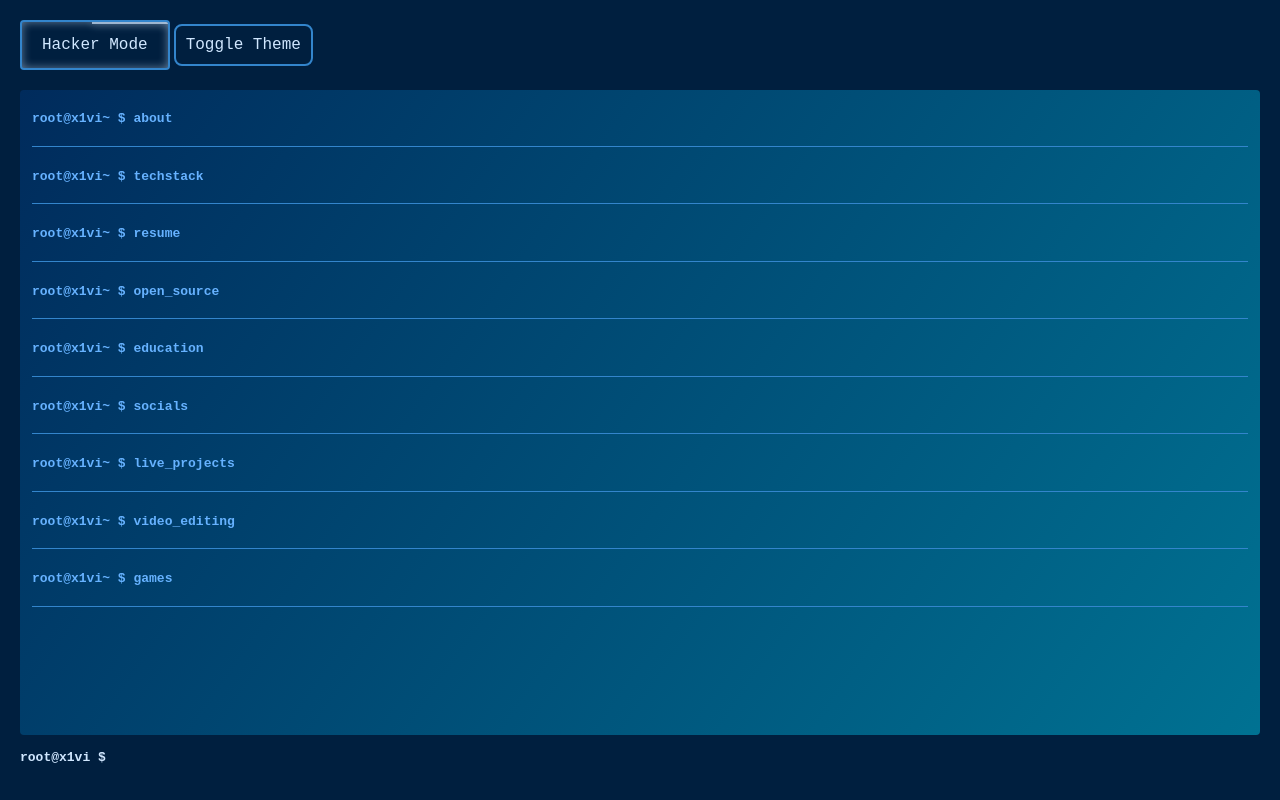
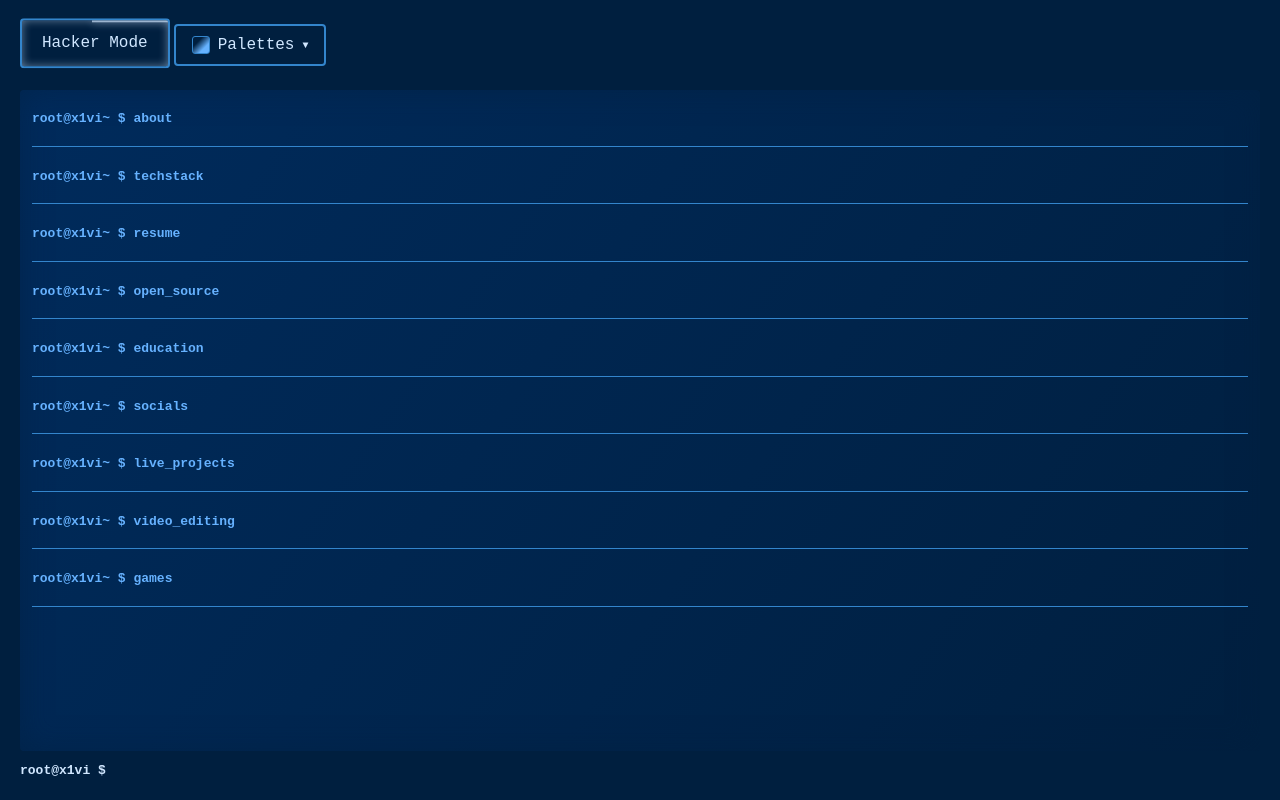
Before and after one commit to X1Vi/my-website, a React (Vite) app: page / in a window 1280 px wide. Built offline with nearby package versions, Linux system fonts and the light colour scheme.

Commit message:
feature: added a pallete selector and beautified the app

```diff
--- a/src/Components/Terminal.jsx
+++ b/src/Components/Terminal.jsx
@@ -1,5 +1,6 @@
 import AsciiAnimator from "./AsciiAnimator";
 import CommandDisplay from "./CommandDisplay";
+import ThemePicker from "./ThemePicker";
 import { useTerminal } from "../hooks/useTerminal";
 import commands from "../data/commands";
 import { asciiArt, somethingAscii } from "../data/asciiArt";
@@ -26,6 +27,27 @@ const keyframeStyles = `
     50% { opacity: 0.5; }
     100% { opacity: 0; }
 }
+
+@keyframes fadeSlideIn {
+    from { opacity: 0; transform: translateY(6px); }
+    to { opacity: 1; transform: translateY(0); }
+}
+
+@keyframes cursorBlink {
+    0%, 100% { opacity: 1; }
+    50% { opacity: 0; }
+}
+
+@keyframes bgShift {
+    0% { background-position: 0% 50%; }
+    50% { background-position: 100% 50%; }
+    100% { background-position: 0% 50%; }
+}
+
+@keyframes subtleFloat {
+    0%, 100% { transform: translateY(0); }
+    50% { transform: translateY(-2px); }
+}
 `;
 
 const Terminal = () => {
@@ -43,7 +65,7 @@ const Terminal = () => {
         commandInputRef,
         handleKeyDown,
         handleCommandClick,
-        toggleTheme,
+        setTheme,
     } = useTerminal();
 
     const modeButtonLabel = normalMode ? "Hacker Mode" : "Normal Mode";
@@ -59,24 +81,17 @@ const Terminal = () => {
                 display: "flex",
                 flexDirection: "column",
                 boxSizing: "border-box",
-                width: "100vw"
+                width: "100vw",
+                transition: "background-color 0.6s ease, color 0.6s ease",
             }}
         >
+            <style dangerouslySetInnerHTML={{ __html: keyframeStyles }} />
+
             <div style={{ display: "flex", flexDirection: 'row-reverse', justifyContent: "flex-end", marginBottom: "20px" }}>
-                <button
-                    onClick={toggleTheme}
-                    style={{
-                        padding: "10px",
-                        backgroundColor: currentColors.background,
-                        color: currentColors.text,
-                        border: `2px solid ${currentColors.border}`,
-                        cursor: "pointer",
-                        fontSize: "16px",
-                        margin: "4px 4px"
-                    }}
-                >
-                    Toggle Theme
-                </button>
+                <ThemePicker
+                    currentColors={currentColors}
+                    onSelectTheme={setTheme}
+                />
 
                 <button
                     onClick={toggleNormalMode}
@@ -91,12 +106,15 @@ const Terminal = () => {
                         overflow: "hidden",
                         transition: "all 0.3s ease",
                         borderRadius: "4px",
+                        animation: "subtleFloat 4s ease-in-out infinite",
                     }}
                     onMouseEnter={(e) => {
                         e.currentTarget.style.boxShadow = `0 0 15px ${currentColors.border}`;
+                        e.currentTarget.style.animation = 'none';
                     }}
                     onMouseLeave={(e) => {
                         e.currentTarget.style.boxShadow = "none";
+                        e.currentTarget.style.animation = 'subtleFloat 4s ease-in-out infinite';
                     }}
                 >
                     {modeButtonLabel}
@@ -136,13 +154,11 @@ const Terminal = () => {
                         opacity: 0,
                         animation: "glowPulse 4s infinite",
                     }} />
-
-                    <style dangerouslySetInnerHTML={{ __html: keyframeStyles }} />
                 </button>
             </div>
 
             {toggleAvailableCommands && (
-                <div style={{ marginBottom: "20px" }}>
+                <div style={{ marginBottom: "20px", animation: "fadeSlideIn 0.3s ease-out" }}>
                     <p>
                         <strong>Available Commands (You can also click below if you are too lazy)</strong>
                     </p>
@@ -167,12 +183,14 @@ const Terminal = () => {
                 overflowY: "auto",
                 fontFamily: "monospace",
                 padding: "12px",
-                background: `linear-gradient(125deg, ${currentColors.codeblock} 0%, ${'cyan'} 300%)`,
+                background: `linear-gradient(125deg, ${currentColors.codeblock} 0%, ${currentColors.background} 100%)`,
                 color: currentColors.text,
-                borderRadius: "4px"
+                borderRadius: "4px",
+                transition: "background 0.6s ease",
+                boxShadow: `inset 0 0 30px ${currentColors.background}80`,
             }}>
                 {showAnimations && !normalMode && (
-                    <div style={{ marginBottom: "10px" }}>
+                    <div style={{ marginBottom: "10px", animation: "fadeSlideIn 0.6s ease-out" }}>
                         <AsciiAnimator />
                         <pre style={{
                             margin: "0",
@@ -186,7 +204,8 @@ const Terminal = () => {
                     <div key={`${entry.command}-${index}-${normalMode}`} style={{
                         marginBottom: "20px",
                         borderBottom: `1px solid ${currentColors.border}`,
-                        paddingBottom: "10px"
+                        paddingBottom: "10px",
+                        animation: `fadeSlideIn 0.4s ease-out ${index * 0.05}s both`,
                     }}>
                         <CommandDisplay
                             entry={entry}
@@ -199,11 +218,22 @@ const Terminal = () => {
                 ))}
             </div>
 
-            <div style={{ display: "flex", flexDirection: "row" }}>
+            <div style={{
+                display: "flex",
+                flexDirection: "row",
+                alignItems: "center",
+                marginTop: "10px"
+            }}>
                 {windowWidth > 1024 && (
-                    <p style={{ fontWeight: "bold", display: "flex" }}>root@{Name.toLowerCase()} $</p>
+                    <p style={{
+                        fontWeight: "bold",
+                        display: "flex",
+                        margin: 0,
+                        marginRight: "8px"
+                    }}>root@{Name.toLowerCase()} $</p>
                 )}
                 {!normalMode && (
+                    <div style={{ position: 'relative', flex: 1 }}>
                         <input
                             ref={commandInputRef}
                             style={{
@@ -213,13 +243,15 @@ const Terminal = () => {
                                 borderBottom: `0px solid ${currentColors.border}`,
                                 fontSize: "16px",
                                 outline: "none",
-                            width: "90%"
+                                width: "90%",
+                                caretColor: currentColors.command,
                             }}
                             value={input}
                             onChange={(e) => setInput(e.target.value)}
                             onKeyDown={handleKeyDown}
                             placeholder="Type 'help' to see the commands"
                         />
+                    </div>
                 )}
             </div>
         </div>
--- /dev/null
+++ b/src/Components/ThemePicker.jsx
@@ -0,0 +1,146 @@
+/* eslint-disable react/prop-types */
+import { useState, useRef, useEffect } from 'react';
+import { themeList } from '../data/themes';
+
+function ThemePicker({ currentColors, onSelectTheme }) {
+    const [open, setOpen] = useState(false);
+    const dropdownRef = useRef(null);
+
+    useEffect(() => {
+        const handleClickOutside = (e) => {
+            if (dropdownRef.current && !dropdownRef.current.contains(e.target)) {
+                setOpen(false);
+            }
+        };
+        if (open) {
+            document.addEventListener('mousedown', handleClickOutside);
+        }
+        return () => document.removeEventListener('mousedown', handleClickOutside);
+    }, [open]);
+
+    return (
+        <div ref={dropdownRef} style={{ position: 'relative', margin: '4px 4px' }}>
+            <button
+                onClick={() => setOpen(!open)}
+                style={{
+                    padding: '10px 16px',
+                    backgroundColor: currentColors.background,
+                    color: currentColors.text,
+                    border: `2px solid ${currentColors.border}`,
+                    cursor: 'pointer',
+                    fontSize: '16px',
+                    borderRadius: '4px',
+                    display: 'flex',
+                    alignItems: 'center',
+                    gap: '8px',
+                    transition: 'all 0.3s ease',
+                }}
+                onMouseEnter={(e) => {
+                    e.currentTarget.style.boxShadow = `0 0 12px ${currentColors.border}`;
+                }}
+                onMouseLeave={(e) => {
+                    if (!open) e.currentTarget.style.boxShadow = 'none';
+                }}
+            >
+                <span style={{
+                    display: 'inline-block',
+                    width: '16px',
+                    height: '16px',
+                    borderRadius: '3px',
+                    background: `linear-gradient(135deg, ${currentColors.background} 30%, ${currentColors.command} 70%)`,
+                    border: `1px solid ${currentColors.border}`,
+                }} />
+                Palettes
+                <span style={{
+                    fontSize: '10px',
+                    transition: 'transform 0.3s ease',
+                    transform: open ? 'rotate(180deg)' : 'rotate(0deg)'
+                }}>&#9660;</span>
+            </button>
+
+            {open && (
+                <div style={{
+                    position: 'absolute',
+                    top: '100%',
+                    right: 0,
+                    marginTop: '8px',
+                    backgroundColor: currentColors.codeblock,
+                    border: `1px solid ${currentColors.border}`,
+                    borderRadius: '8px',
+                    padding: '12px',
+                    display: 'grid',
+                    gridTemplateColumns: 'repeat(5, 1fr)',
+                    gap: '8px',
+                    zIndex: 1000,
+                    minWidth: '280px',
+                    boxShadow: `0 8px 32px rgba(0,0,0,0.4), 0 0 20px ${currentColors.border}33`,
+                    animation: 'dropdownIn 0.2s ease-out',
+                }}>
+                    <style dangerouslySetInnerHTML={{
+                        __html: `
+                        @keyframes dropdownIn {
+                            from { opacity: 0; transform: translateY(-8px); }
+                            to { opacity: 1; transform: translateY(0); }
+                        }
+                    `}} />
+                    {themeList.map((theme) => (
+                        <button
+                            key={theme.key}
+                            onClick={() => {
+                                onSelectTheme(theme);
+                                setOpen(false);
+                            }}
+                            title={theme.name}
+                            style={{
+                                width: '48px',
+                                height: '48px',
+                                borderRadius: '6px',
+                                border: currentColors === theme ? `2px solid ${theme.command}` : `2px solid transparent`,
+                                padding: '2px',
+                                cursor: 'pointer',
+                                backgroundColor: 'transparent',
+                                transition: 'transform 0.15s ease, border-color 0.2s ease',
+                                display: 'flex',
+                                flexDirection: 'column',
+                                overflow: 'hidden',
+                            }}
+                            onMouseEnter={(e) => {
+                                e.currentTarget.style.transform = 'scale(1.15)';
+                                e.currentTarget.style.zIndex = '1';
+                            }}
+                            onMouseLeave={(e) => {
+                                e.currentTarget.style.transform = 'scale(1)';
+                                e.currentTarget.style.zIndex = '0';
+                            }}
+                        >
+                            <div style={{
+                                flex: 1,
+                                borderRadius: '4px',
+                                background: `linear-gradient(180deg, ${theme.background} 0%, ${theme.codeblock} 40%, ${theme.command} 100%)`,
+                                display: 'flex',
+                                alignItems: 'flex-end',
+                                justifyContent: 'center',
+                                padding: '2px',
+                            }}>
+                                <span style={{
+                                    fontSize: '8px',
+                                    color: theme.text,
+                                    whiteSpace: 'nowrap',
+                                    overflow: 'hidden',
+                                    textOverflow: 'ellipsis',
+                                    maxWidth: '100%',
+                                    opacity: 0.9,
+                                    textShadow: `0 1px 2px ${theme.background}`,
+                                }}>
+                                    {theme.name}
+                                </span>
+                            </div>
+                        </button>
+                    ))}
+                </div>
+            )}
+        </div>
+    );
+}
+
+export default ThemePicker;
--- a/src/hooks/useTerminal.js
+++ b/src/hooks/useTerminal.js
@@ -1,7 +1,7 @@
 import { useState, useRef, useEffect, useCallback } from "react";
 import commands from "../data/commands";
 import { allCommandsAndData } from "../data/commands";
-import { themes, defaultTheme } from "../data/themes";
+import { defaultTheme } from "../data/themes";
 
 export function useTerminal() {
     const [history, setHistory] = useState([{ command: "help", output: commands.help }]);
@@ -92,12 +92,9 @@ export function useTerminal() {
         setHistory(prev => [...prev, { command: cmd, output: commands[cmd] }]);
     }, []);
 
-    const toggleTheme = useCallback(() => {
-        const themeValues = Object.values(themes);
-        const currentIndex = themeValues.indexOf(currentTheme);
-        const nextIndex = (currentIndex + 1) % themeValues.length;
-        setCurrentTheme(themeValues[nextIndex]);
-    }, [currentTheme]);
+    const setTheme = useCallback((theme) => {
+        setCurrentTheme(theme);
+    }, []);
 
     const handleKeyDown = useCallback((e) => {
         if (e.key === "Enter") {
@@ -149,6 +146,6 @@ export function useTerminal() {
         commandInputRef,
         handleKeyDown,
         handleCommandClick,
-        toggleTheme,
+        setTheme,
     };
 }
```
Also changed, not shown: src/data/themes.js (+78 -16 lines). Lines whose indentation alone changed are shown as unchanged.
